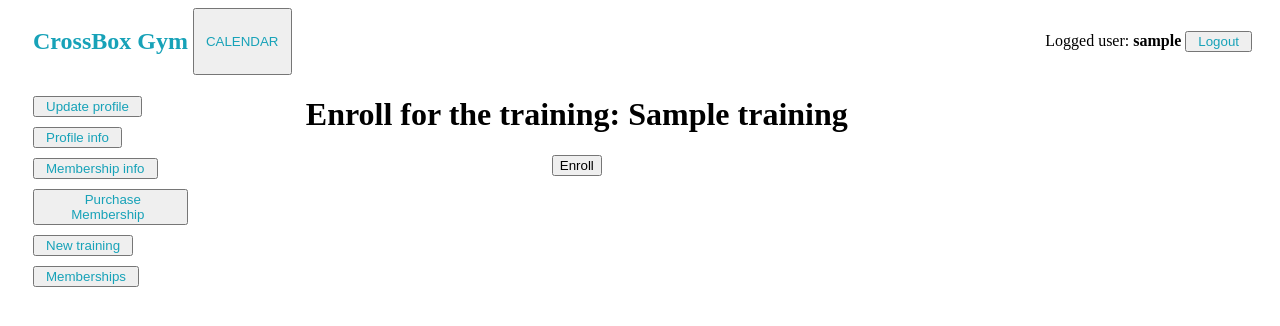
After one commit to JaworskiJakub/project_gym, a Django app: page /register_training/1/ in a window 1280 px wide. The commit adds this page. Shown: the top 326 px of the page. Run offline with Django 4.2, Linux system fonts and the light colour scheme; a user stored in the database is signed in; tables that the repository leaves empty hold one stand-in row (values such as "Sample post"); parts of the project's set-up code (start-up, migrations or seed data) failed here and were passed over.

Commit message:
Calendar events enroll functionality

```diff
--- a/gym/gym/urls.py
+++ b/gym/gym/urls.py
@@ -31,5 +31,7 @@ urlpatterns = [
     path('calendar/training/<int:id>/', TrainingView.as_view(), name='training_details'),
     path('purchase/', PurchaseMembership.as_view(), name='purchase_membership'),
     path('purchase_success/', membership_success, name='membership_success'),
-    path('membership_history/', membership_history, name='membership_history')
+    path('membership_history/', membership_history, name='membership_history'),
+    path('membership_info/', membership_info, name='membership_info'),
+    path('register_training/<int:id>/', TrainingRegisterView.as_view(), name='training_register')
 ]
--- a/gym/gym_app/forms.py
+++ b/gym/gym_app/forms.py
@@ -43,8 +43,21 @@ class ProfileForm(forms.ModelForm):
 class TrainingForm(forms.ModelForm):
     class Meta:
         model = Training
-        fields = '__all__'
+        fields = ('title', 'description', 'trainers', 'capacity', 'start_time', 'end_time')
         widgets = {
             'start_time': forms.DateTimeInput(attrs={'type': 'datetime-local'}),
             'end_time': forms.DateTimeInput(attrs={'type': 'datetime-local'}),
+            'trainers': forms.CheckboxSelectMultiple,
         }
+
+
+class TrainingRegistrationForm(forms.Form):
+    training_id = forms.IntegerField(widget=forms.HiddenInput)
+
+    def clean_training_id(self):
+        training_id = self.cleaned_data.get('training_id')
+        try:
+            training = Training.objects.get(pk=training_id)
+        except Training.DoesNotExist:
+            raise forms.ValidationError('Invalid training')
+        return training_id
--- a/gym/gym_app/models.py
+++ b/gym/gym_app/models.py
@@ -29,20 +29,25 @@ def save_user_profile(sender, instance, **kwargs):
     instance.profile.save()
 
 
-class Training(models.Model):
-    title = models.CharField(max_length=200)
-    description = models.TextField()
-    trainers = models.ManyToManyField(User)
-    start_time = models.DateTimeField()
-    end_time = models.DateTimeField()
-
-
 trainer_group, created = Group.objects.get_or_create(name='Trainer')
 
 trainer_group.permissions.add(29)
 trainer_group.permissions.add(36)
 
 User.objects.get(username='test_trainer').groups.add(trainer_group)
+
+
+class Training(models.Model):
+    title = models.CharField(max_length=200)
+    description = models.TextField()
+    trainers = models.ManyToManyField(User, limit_choices_to={'groups__name': 'Trainer'})
+    capacity = models.PositiveIntegerField()
+    start_time = models.DateTimeField()
+    end_time = models.DateTimeField()
+    registered_users = models.ManyToManyField(User, related_name='registered_trainings', blank=True)
+
+    def __str__(self):
+        return self.title
 
 
 class Membership(models.Model):
--- a/gym/gym_app/templates/base.html
+++ b/gym/gym_app/templates/base.html
@@ -35,7 +35,7 @@
         {% if request.user.is_authenticated %}
             <li><button><a href="{% url 'update_profile' %}">Update profile</a></button></li>
             <li><button><a href="{% url 'profile_info' %}">Profile info</a></button></li>
-            <li><button><a href="{% url 'membership_success' %}">Membership info</a></button></li>
+            <li><button><a href="{% url 'membership_info' %}">Membership info</a></button></li>
             <li><button><a href="{% url 'purchase_membership' %}">Purchase Membership</a></button></li>
             {% if perms.gym_app.add_training %}
                 <li><button><a href="{% url 'add_training' %}">New training</a></button></li>
--- a/gym/gym_app/templates/membership_success.html
+++ b/gym/gym_app/templates/membership_success.html
@@ -1,5 +1,6 @@
 {% extends 'base.html' %}
 
 {% block content %}
-    <p>Your membership is valid until: {{ user_profile.expiration_date }}</p>
+    <h1>Membership purchased successfully!</h1>
+    <p>Your membership is valid until: <b>{{ user_profile.expiration_date }}</b></p>
 {% endblock %}
--- a/gym/gym_app/templates/training_details.html
+++ b/gym/gym_app/templates/training_details.html
@@ -6,4 +6,8 @@
     <p>START: <b>{{ training.start_time }}</b></p>
     <p>END: <b>{{ training.end_time }}</b></p>
     <p>TRAINERS: <b>{{ training.trainers.name }}</b></p>
+    <p>FREE SPOTS: <b>{{ training.capacity }}</b></p>
+    <br/>
+    <p>Click below to enroll for training</p>
+    <button><a href="{% url 'training_register' training.id %}">Enroll</a></button>
 {% endblock %}
--- /dev/null
+++ b/gym/gym_app/templates/training_register.html
@@ -0,0 +1,10 @@
+{% extends 'base.html' %}
+
+{% block content %}
+<h1>Enroll for the training: {{ training.title }}</h1>
+<form method="post">
+  {% csrf_token %}
+  {{ form.as_p }}
+  <button type="submit">Enroll</button>
+</form>
+{% endblock %}
--- a/gym/gym_app/views.py
+++ b/gym/gym_app/views.py
@@ -1,4 +1,4 @@
-from django.shortcuts import render, redirect
+from django.shortcuts import render, redirect, HttpResponse, get_object_or_404
 from django.contrib.auth import login, logout
 from django.contrib.auth.models import User
 from django.views import View, generic
@@ -180,6 +180,20 @@ def membership_success(request):
     return render(request, 'membership_success.html', {'user_profile': user_profile})
 
 
+@login_required
+def membership_info(request):
+    try:
+        user_profile = UserMembership.objects.get(user=request.user)
+    except UserMembership.DoesNotExist:
+        return HttpResponse('Membership does not exist.')
+    history = MembershipHistory.objects.filter(user_membership__user=request.user)
+    ctx = {
+        'user_profile': user_profile,
+        'history': history
+    }
+    return render(request, 'membership_info.html', ctx)
+
+
 @permission_required('gym_app.view_membershiphistory')
 def membership_history(request):
     if request.method == 'POST':
@@ -189,3 +203,40 @@ def membership_history(request):
         history = MembershipHistory.objects.all()
 
     return render(request, 'membership_history.html', {'history': history})
+
+
+class TrainingRegisterView(LoginRequiredMixin, View):
+    login_url = "login"
+
+    def get(self, request, id):
+        training = get_object_or_404(Training, pk=id)
+        initial_data = {
+            'training_id': id,
+        }
+        form = TrainingRegistrationForm(initial=initial_data)
+        return render(request, 'training_register.html', {'form': form, 'training': training})
+
+    def post(self, request, id):
+        form = TrainingRegistrationForm(request.POST)
+        training = get_object_or_404(Training, pk=id)
+
+        has_active_membership = UserMembership.objects.filter(user=request.user,
+                                                              expiration_date__gte=timezone.now().date()).exists()
+        if not has_active_membership:
+            return redirect('purchase_membership')
+
+        is_registered = training.registered_users.filter(id=request.user.id).exists()
+        if is_registered:
+            return HttpResponse('You are already enrolled!')
+
+        if form.is_valid():
+            user = request.user
+            training.registered_users.add(user)
+            if training.capacity > 0:
+                training.capacity -= 1
+                training.save()
+            else:
+                HttpResponse('Training is full!')
+            return redirect('index')
+        else:
+            return render(request, 'training_register.html', {'form': form, 'training': training})
```
Also changed, not shown: gym/gym_app/templates/membership_info.html (added, +12 -0 lines), gym/gym_app/migrations/0007_training_capacity_alter_training_trainers.py (added), gym/gym_app/migrations/0008_training_registered_users.py (added).
